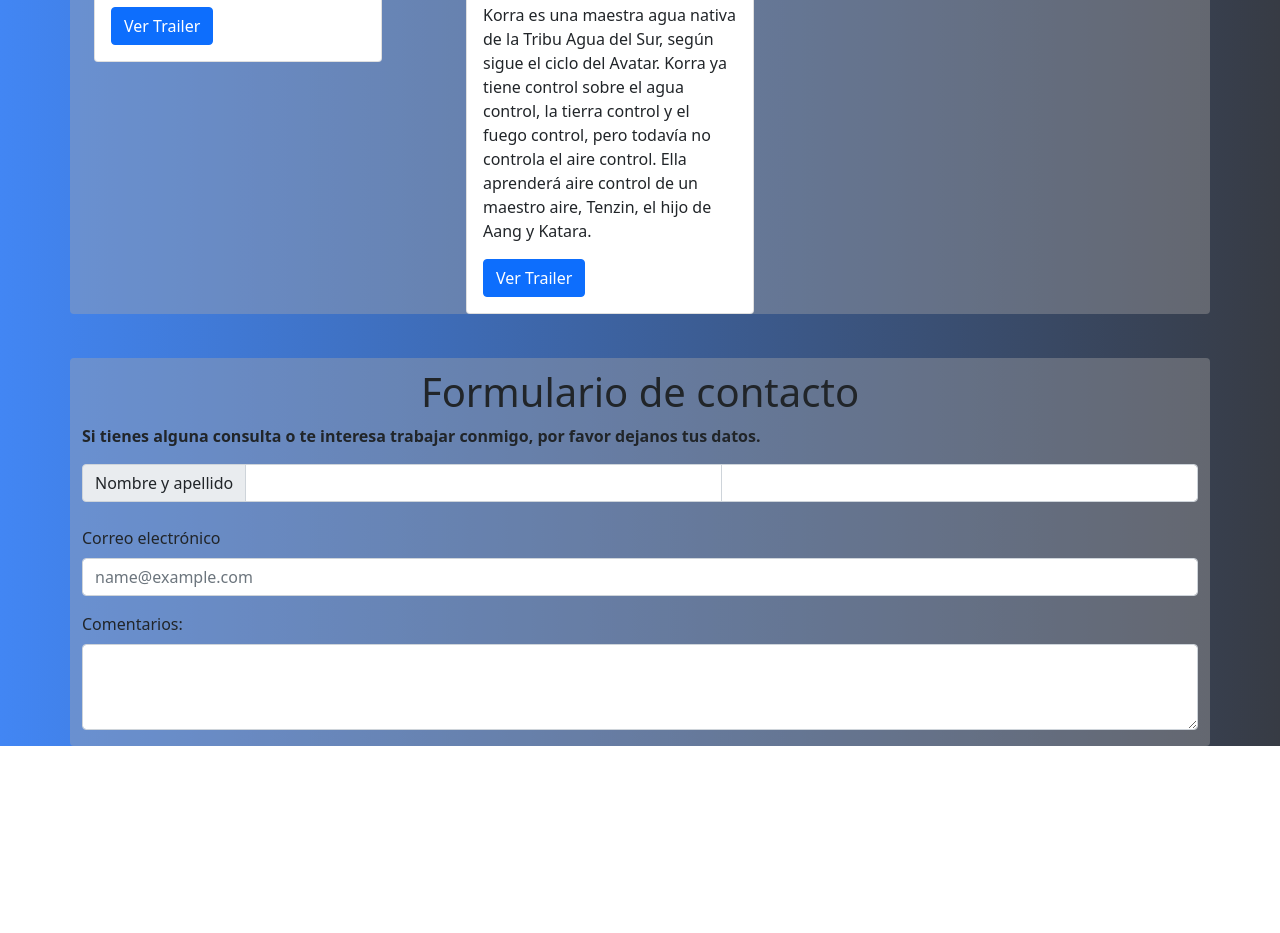
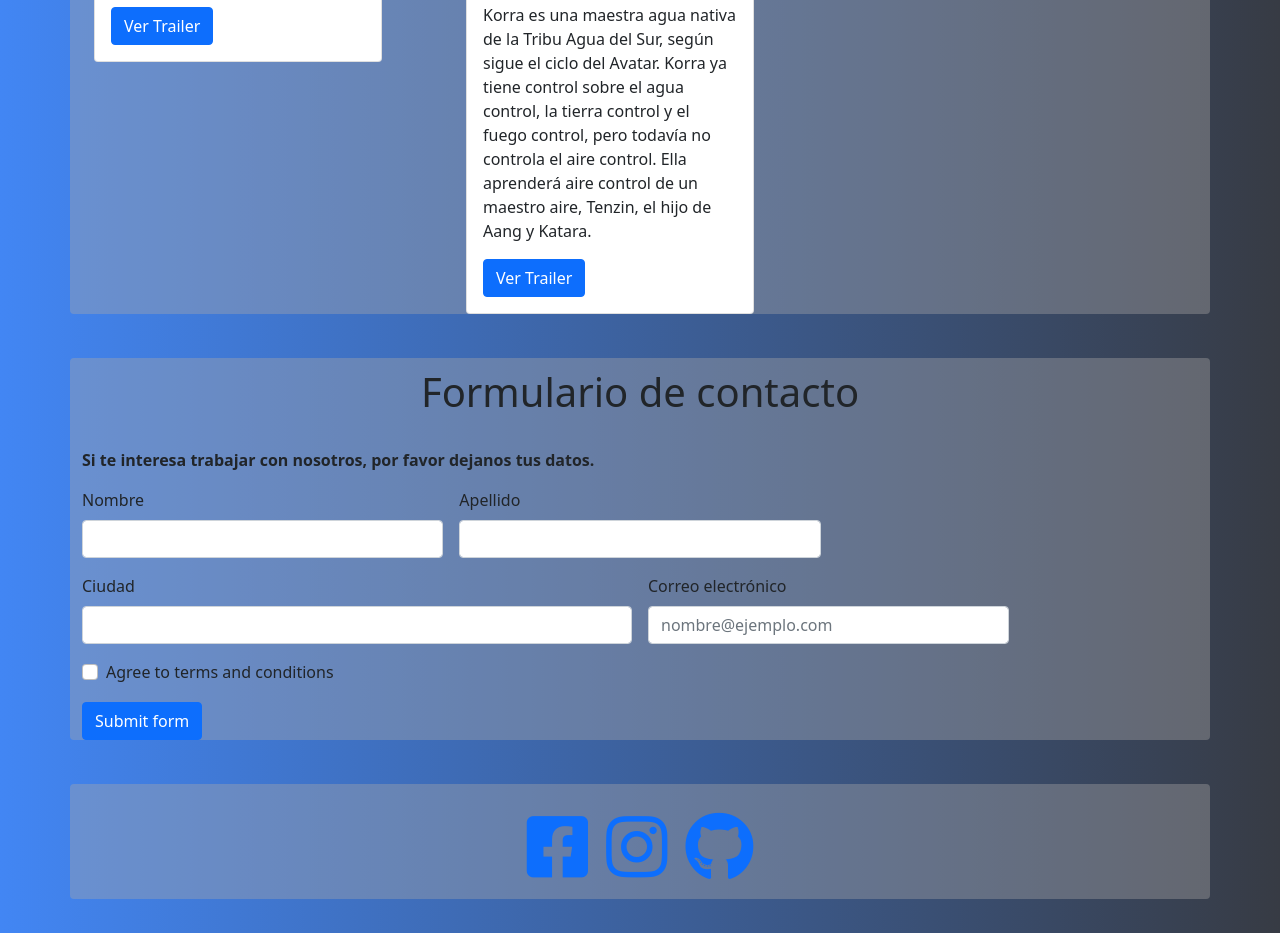
Before and after one commit to Darioqp/TareaU4Boostrap, a plain HTML site: page index.html in a window 1280 px wide. Shown: the part 3259-4192 px from the top of the page. Before the commit the page ends 4005 px from the top, so only its background shows below. Drawn offline with nearby package versions, Linux system fonts and the light colour scheme.

Commit message:
Se trabajo el formulario de contacto y el footer

```diff
--- a/index.html
+++ b/index.html
@@ -4,6 +4,7 @@
     <meta charset="UTF-8" />
     <meta http-equiv="X-UA-Compatible" content="IE=edge" />
     <meta name="viewport" content="width=device-width, initial-scale=1.0" />
+    <link rel="stylesheet" href="https://cdnjs.cloudflare.com/ajax/libs/font-awesome/5.15.3/css/all.min.css" integrity="sha512-iBBXm8fW90+nuLcSKlbmrPcLa0OT92xO1BIsZ+ywDWZCvqsWgccV3gFoRBv0z+8dLJgyAHIhR35VZc2oM/gI1w==" crossorigin="anonymous" referrerpolicy="no-referrer" />
     <link rel="stylesheet" href="style.css" />
     <title>CV con Boostrap</title>
     <link
@@ -205,24 +206,54 @@
 
     <div class="formulario container-lg">
       <h2 class="text-center display-6">Formulario de contacto</h2>
-      <p><b>Si tienes alguna consulta o te interesa trabajar conmigo, por favor dejanos tus datos.</b></p>
-      <div class="input-group">
-        <span class="input-group-text">Nombre y apellido</span>
-        <input type="text" aria-label="First name" class="form-control">
-        <input type="text" aria-label="Last name" class="form-control">
+      <br>
+
+      <p><b>Si te interesa trabajar con nosotros, por favor dejanos tus datos.</b></p>
+      <form class="row g-3">
+        <div class="col-md-4">
+          <label for="validationDefault01" class="form-label">Nombre</label>
+          <input type="text" class="form-control" id="validationDefault01" required>
+        </div>
+        <div class="col-md-4">
+          <label for="validationDefault02" class="form-label">Apellido</label>
+          <input type="text" class="form-control" id="validationDefault02" required>
+        </div>
+
+        <div class="col-md-6">
+          <label for="validationDefault03" class="form-label">Ciudad</label>
+          <input type="text" class="form-control" id="validationDefault03" required>
+        </div>
+
+        <div class="col-md-4">
+          <label for="validationDefault04" class="form-label">Correo electrónico</label>
+          <input type="email" class="form-control" id="validationDefault04" placeholder="nombre@ejemplo.com" required>
+        </div>
+
+        <div class="col-12">
+          <div class="form-check">
+            <input class="form-check-input" type="checkbox" value="" id="invalidCheck2" required>
+            <label class="form-check-label" for="invalidCheck2">
+              Agree to terms and conditions
+            </label>
+          </div>
+        </div>
+        <div class="col-12">
+          <button class="btn btn-primary" type="submit">Submit form</button>
+        </div>
+      </form>
+    </div>
+    <br>
+
+    <!-- Footer con los enlaces a las redes sociales -->
+
+    <footer>
+      <div class="iconos container-lg">
+          <a href="https://www.facebook.com/dario.kupec.90/" target="_blank"><i class="fab fa-facebook-square"></i></a>
+          <a href="https://www.instagram.com/dariokupec/" target="_blank"><i class="fab fa-instagram"></i></a>
+          <a href="https://github.com/Darioqp" target="_blank"><i class="fab fa-github"></i></a>
       </div>
-      <br>
-      <div class="mb-3">
-        <label for="exampleFormControlInput1" class="form-label">Correo electrónico</label>
-        <input type="email" class="form-control" id="exampleFormControlInput1" placeholder="name@example.com">
-      </div>
-      <div class="mb-3">
-        <label for="exampleFormControlTextarea1" class="form-label">Comentarios:</label>
-        <textarea class="form-control" id="exampleFormControlTextarea1" rows="3"></textarea>
-      </div>
-    </div>
-
-    <!-- Continuar trabajando con el formulario de contacto -->
+    </footer>
+    <br>
 
     <script
       src="https://cdn.jsdelivr.net/npm/bootstrap@5.1.0/dist/js/bootstrap.bundle.min.js"
--- a/style.css
+++ b/style.css
@@ -31,3 +31,11 @@ body {
     border-radius: 4px;
     padding-top: 10px;
 }
+
+.iconos {
+    font-size: 70px;
+    background: rgba(170, 168, 168, 0.383);
+    border-radius: 4px;
+    padding-top: 10px;
+    text-align: center;
+}
```
